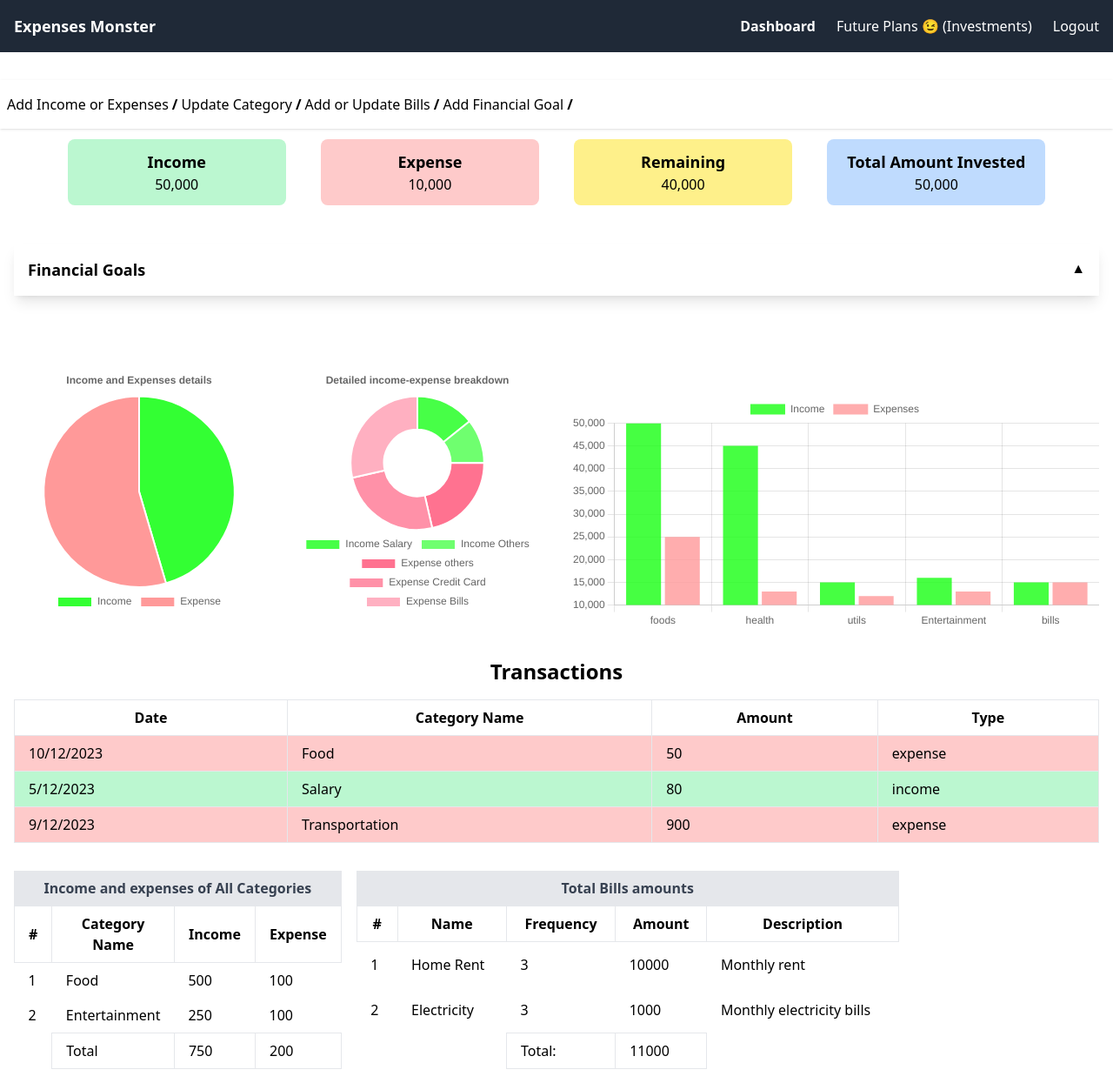
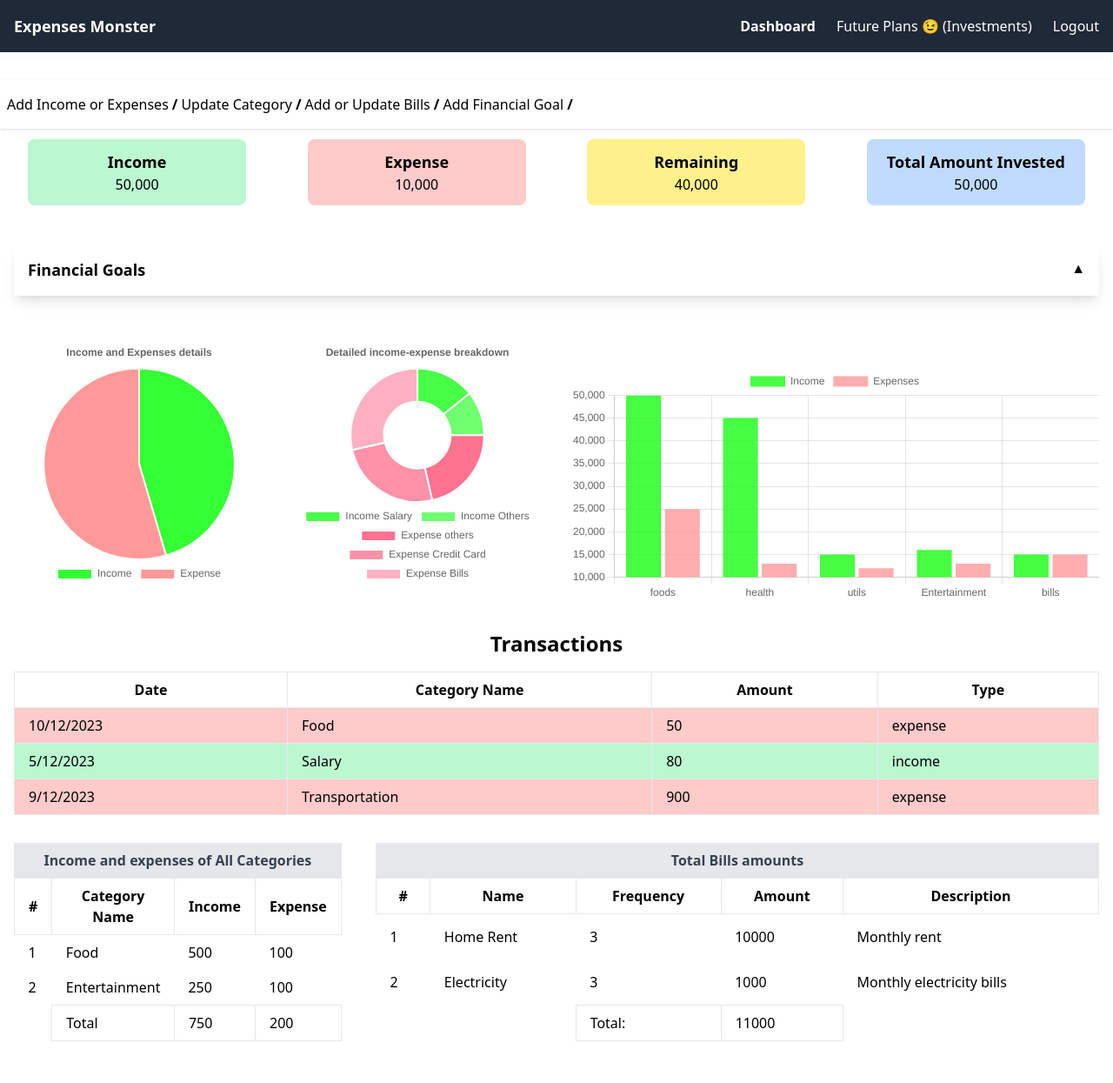
Before and after one commit to 1001pranav/expenseMonster, a Next.js app in the folder frontend/expense-tracker/: page / in a window 1280 px wide. Shown: the whole page at 87% size. After the commit the page ends 1213 px from the top, so only its background shows below. Built offline with nearby package versions, Linux system fonts and the light colour scheme.

Commit message:
Fix: Updated styling fix

```diff
--- a/frontend/expense-tracker/components/dashboard.tsx
+++ b/frontend/expense-tracker/components/dashboard.tsx
@@ -149,7 +149,7 @@ export default function Dashboard(): ReactNode {
                 <TransactionTable Transactions={transactions} />
                 </div>
             </div>
-            <div className="flex flex-wrap mx-auto container p-4">
+            <div className="flex flex-wrap mx-auto justify-between container p-4">
 
                 <CategoryTransaction
                         categories={[{
--- a/frontend/expense-tracker/components/financialGoal.tsx
+++ b/frontend/expense-tracker/components/financialGoal.tsx
@@ -74,7 +74,7 @@ export default function FinancialGoalComponent({financialGoals, setFinancial}: F
     }
 
     return (
-        <div className='max-w-7xl mx-auto py-4 mb-8 '>
+        <div className='max-w-7xl m-auto pt-4 mb-8 '>
             <div className={`flex justify-between p-4 m-4 ${isDisplayHidden? 'shadow':'shadow-lg'}`} onClick={()=>setDisplayHiddenStatus(!isDisplayHidden)}>
                 <span className='text-left font-bold text-lg'>Financial Goals</span>
                 <div className="right-0">
--- a/frontend/expense-tracker/components/graph/pieChart.tsx
+++ b/frontend/expense-tracker/components/graph/pieChart.tsx
@@ -2,9 +2,10 @@
 import { GRAPH_INTERFACE } from '@/constant/interfaces';
 import Chart, { ChartConfiguration } from 'chart.js/auto';
 import React, { useRef, useEffect, LegacyRef, forwardRef } from 'react';
+import "chartjs-plugin-datalabels"
 
 const PieChart = forwardRef<HTMLCanvasElement, GRAPH_INTERFACE>((props, ref) => {
-   // Creating a reference for the canvas element
+    // Creating a reference for the canvas element
     const canvas: LegacyRef<HTMLCanvasElement> = useRef<HTMLCanvasElement>(null);
 
     // useEffect hook to create the chart when the component mounts
--- a/frontend/expense-tracker/components/incomeExpenseCard.tsx
+++ b/frontend/expense-tracker/components/incomeExpenseCard.tsx
@@ -4,7 +4,7 @@ import { ReactNode } from "react";
 export default function (props: IncomeExpenseCard): ReactNode{
     try {
 
-        return <div className="flex justify-center max-w-7xl flex-wrap p-3 rounded-lg">
+        return <div className="flex m-auto justify-between flex-wrap p-3 container rounded-lg">
             <div className="left-0  bg-green-200 p-3 mx-5 w-1/5 rounded-lg">
                 <div className="font-bold text-center text-lg">Income</div>
                 <div className=" text-center ">{props.income.toLocaleString()}</div>
--- a/frontend/expense-tracker/components/navbar.tsx
+++ b/frontend/expense-tracker/components/navbar.tsx
@@ -110,7 +110,7 @@ export function Navigation(navProps: NAV_COMPONENT): ReactNode {
 
         return (
             <nav className="bg-gray-800 py-4 mb-8">
-                <div className="max-w-7xl mx-auto px-4 flex justify-between items-center">
+                <div className="mx-auto px-4 flex justify-between items-center">
                     <div className="flex items-center">
                         <h1 className="text-white text-lg font-semibold">Expenses Monster</h1>
                     </div>
--- a/frontend/expense-tracker/components/transaction.tsx
+++ b/frontend/expense-tracker/components/transaction.tsx
@@ -77,7 +77,7 @@ export function CategoryTransaction(props: CategoryTransactionProps): ReactNode
 
     return (
       <div className="overflow-x-auto overflow-y-auto ">
-        <table className="table-auto lg:w-3/4 md:w-full sm:w-full">
+        <table className="table-auto lg:w-1/3 md:w-full sm:w-full">
           <caption className="bg-gray-200 text-gray-700 text-center py-2 font-bold">
             {props.tableHead}
           </caption>
@@ -138,7 +138,7 @@ export function BillsTransaction({bills, caption}: {bills: Bills[], caption: str
     let totalExpenses:number = 0;
 
     return (
-      <table className="table-auto lg:w-1/2 md:w-full sm:w-full">
+      <table className="table-auto lg:w-2/3 md:w-full sm:w-full">
           <caption className="bg-gray-200 text-gray-700 text-center py-2 font-bold">
             {caption}
           </caption>
--- a/frontend/expense-tracker/pages/_app.tsx
+++ b/frontend/expense-tracker/pages/_app.tsx
@@ -6,8 +6,8 @@ import {Navigation} from '@/components/navbar';
 export default function ExpenseTracker({ Component, pageProps }:{Component: any, pageProps: any}): ReactNode {
 
     return (
-        <div>
-            <Navigation is_logged={false}/>
+        <div className='max-w-8xl'>
+            <Navigation />
             <Component {...pageProps} />
 
         </div>
--- a/frontend/expense-tracker/pages/login.tsx
+++ b/frontend/expense-tracker/pages/login.tsx
@@ -56,10 +56,16 @@ export default function Login() {
                 />
 
                 {/* Rendering an Inputs component for the submit button */}
-                <Inputs
-                    inputType={INPUT_TYPE.SUBMIT}
-                    className="bg-blue-500 hover:bg-blue-700 text-white font-bold py-2 px-4 rounded focus:outline-none focus:shadow-outline mt-2"
-                    name="Login" />
+                <div className="flex justify-between py-4">
+                    <Inputs
+                        inputType={INPUT_TYPE.SUBMIT}
+                        className="bg-blue-500 hover:bg-blue-700 text-white font-bold py-2 px-4 rounded focus:outline-none focus:shadow-outline mt-2"
+                        name="Login"
+                    />
+                    <button className="text-sm hover:text-sky-500">
+                        Forgot Password?
+                    </button>
+                </div>
             </form>
         )
     } catch (error) {
```
